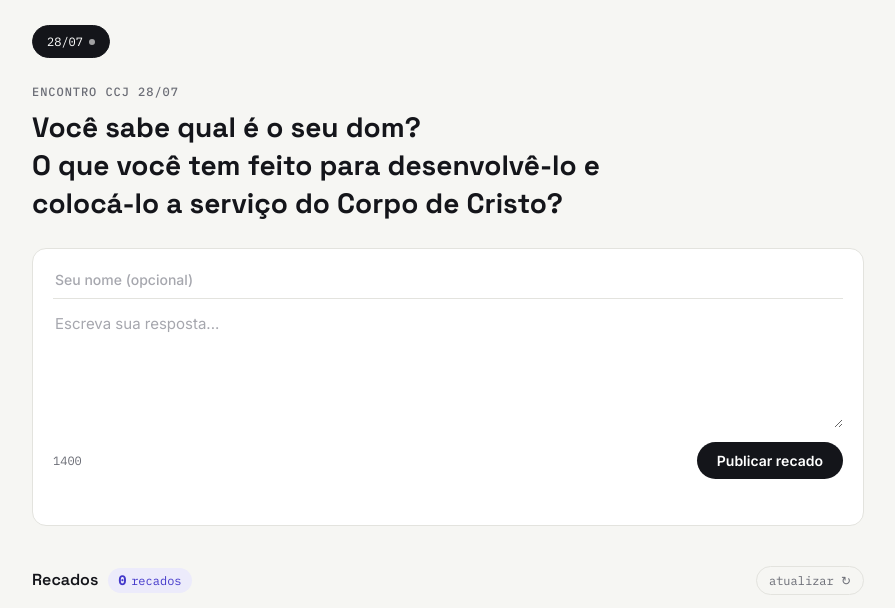
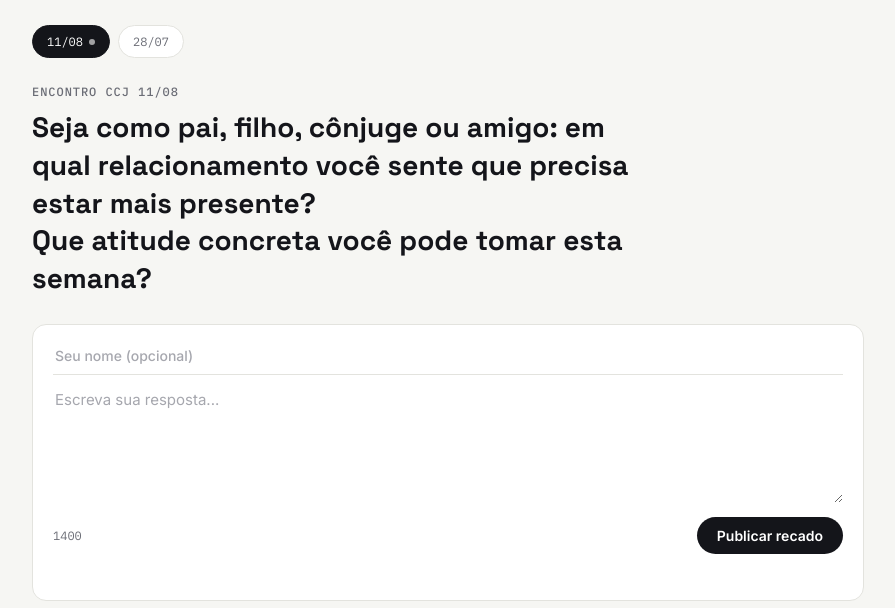
Before and after one commit to beigobira30/mural-ccj, a plain HTML site: page index.html in a window 1280 px wide. Shown: the part 157-765 px from the top of the page, without its empty margins (192-1087 px from the left). Drawn offline with Linux system fonts and the light colour scheme.

Commit message:
Add files via upload

```diff
--- a/index.html
+++ b/index.html
@@ -179,13 +179,19 @@
   // 3) suba o arquivo atualizado no GitHub Pages
   const ACTIVITIES = [
     {
+      id: 'ccj-2026-08-11',
+      label: '11/08',
+      title: 'Encontro CCJ 11/08',
+      prompt: 'Seja como pai, filho, cônjuge ou amigo: em qual relacionamento você sente que precisa estar mais presente?\nQue atitude concreta você pode tomar esta semana?'
+    },
+    {
       id: 'ccj-2026-07-28',
       label: '28/07',
       title: 'Encontro CCJ 28/07',
       prompt: 'Você sabe qual é o seu dom?\nO que você tem feito para desenvolvê-lo e colocá-lo a serviço do Corpo de Cristo?'
     }
   ];
-  const CURRENT_ACTIVITY_ID = 'ccj-2026-07-28';
+  const CURRENT_ACTIVITY_ID = 'ccj-2026-08-11';
   const MAX_CHARS = 1400;
   const SHEET_ID = '1835t6A5aD4Spn7elrXo2ReuctWPpN4_1oZ3GN9yBFWY';
   const LIKES_KEY = 'mural-ccj-likes';
```
